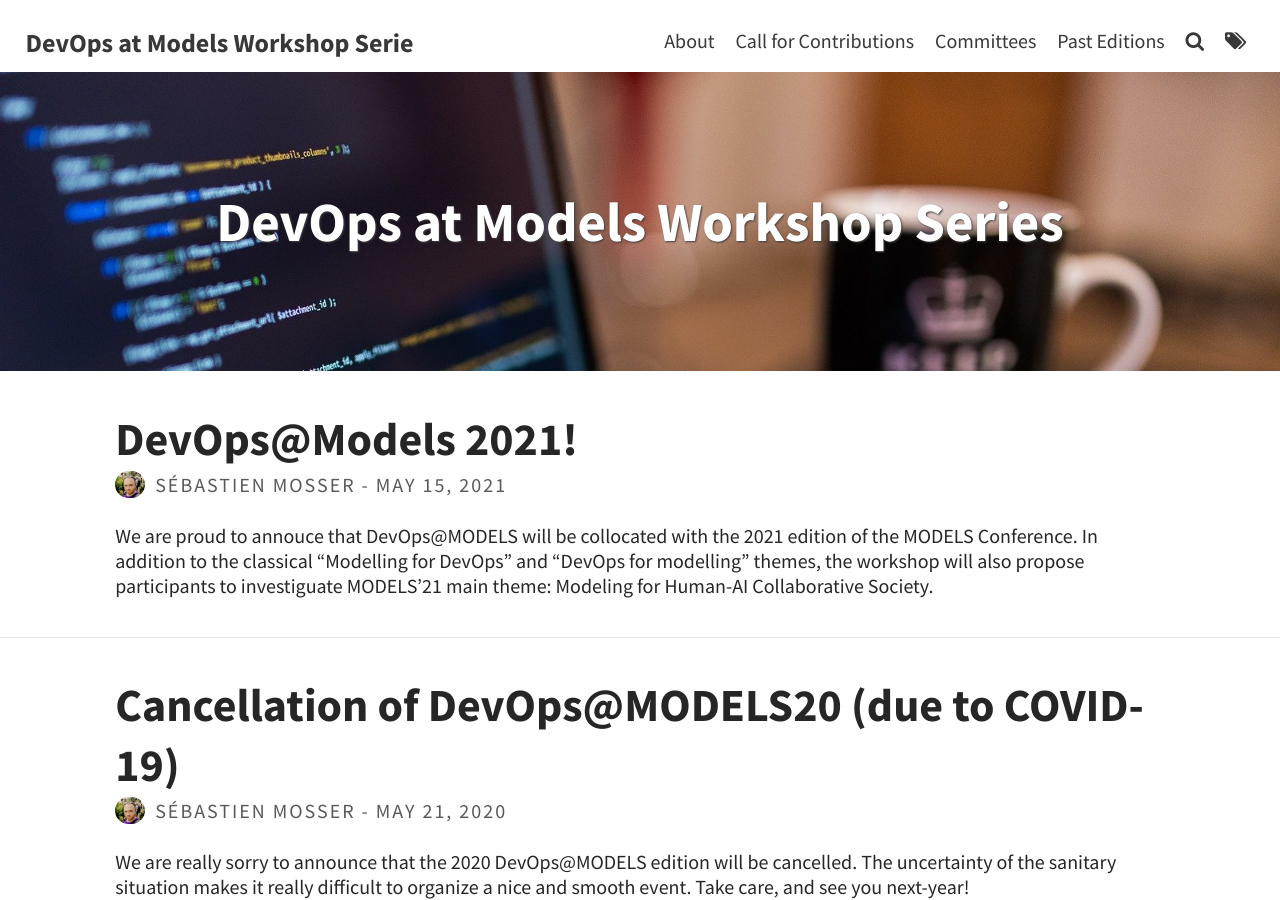
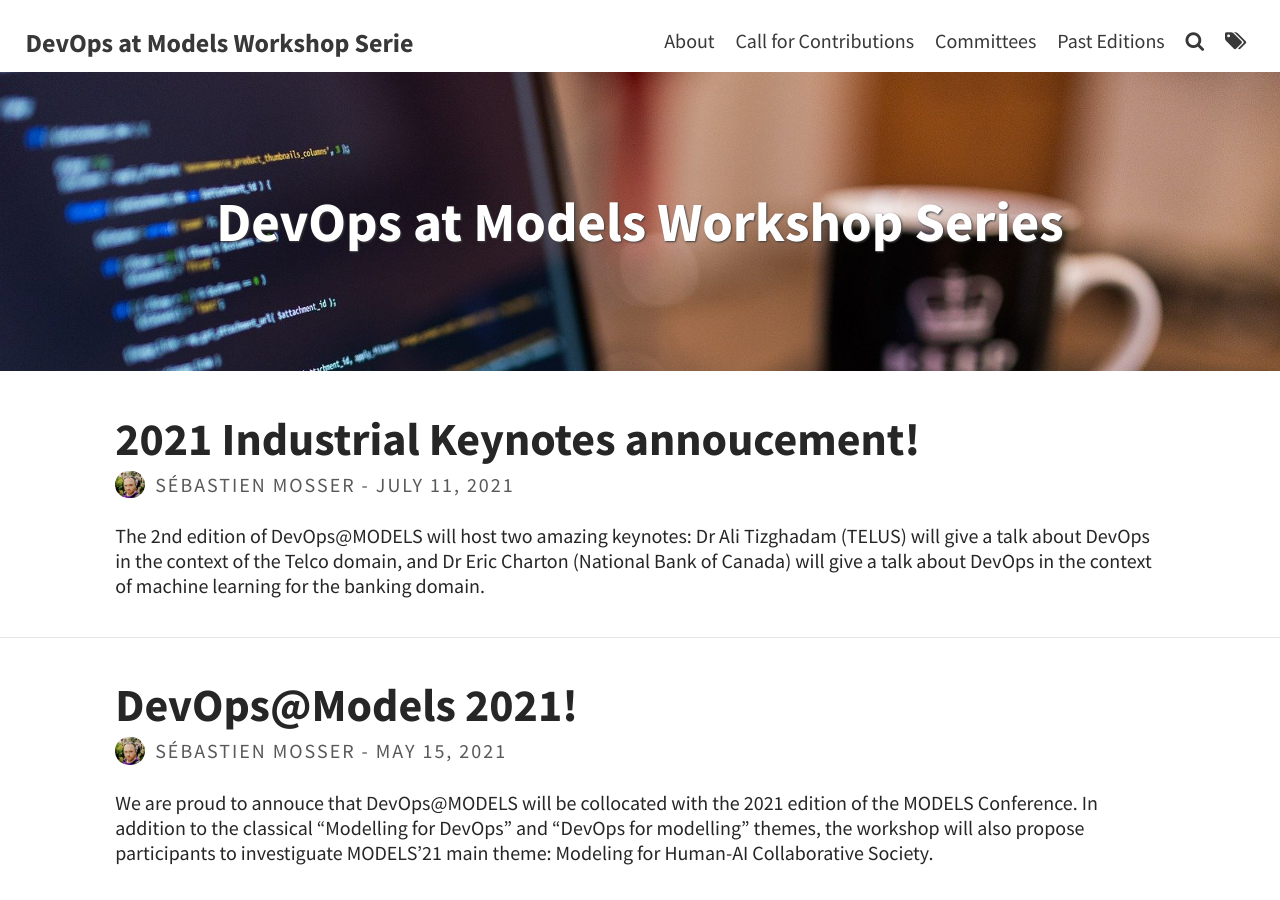
Before and after one commit to ace-design/devops-at-models, a Jekyll site: the page built from index.html, in a window 1280 px wide and 900 px high. Built offline with Jekyll 4.4.1, drawn with Linux system fonts in a browser that asks for light colours; the list of posts is cut into pages by our own code.

Commit message:
2021 keynote

```diff
--- /dev/null
+++ b/_posts/2021-07-11-2021-21_annoucement.md
@@ -0,0 +1,21 @@
+---
+layout: post
+title: 2021 Industrial Keynotes annoucement!
+tags: [news]
+author: seb
+excerpt_separator: <!--more-->
+---
+
+The 2nd edition of DevOps@MODELS will host two amazing keynotes: [Dr Ali Tizghadam](https://www.linkedin.com/in/ali-tizghadam-aa323a49/) (TELUS) will give a talk about **DevOps in the context of the Telco domain**, and [Dr Eric Charton](https://www.linkedin.com/in/ericcharton/) (National Bank of Canada) will give a talk about **DevOps in the context of machine learning for the banking domain**.
+
+<!--more-->
+
+## Keynote abstracts
+
+### Opportunities in the midst of challenges (Ali Tizghadam)
+
+ DevOps journey has been a challenging yet fascinating experience for different organizations. In this talk we zoom into DevOps practices in Telco domain, the challenges we have faced in TELUS as a Telecommunications service provider and the opportunities arose. The talk will explore the shifts we had to experience in architecture, processes, mindset, execution, and daily operations habits, together with the role of abstraction, models and automation in addressing the challenges.
+
+### TBA (Eric Charton)
+
+TBA
```
Also changed, not shown: pages/organizers.md (+8 -1 lines).
